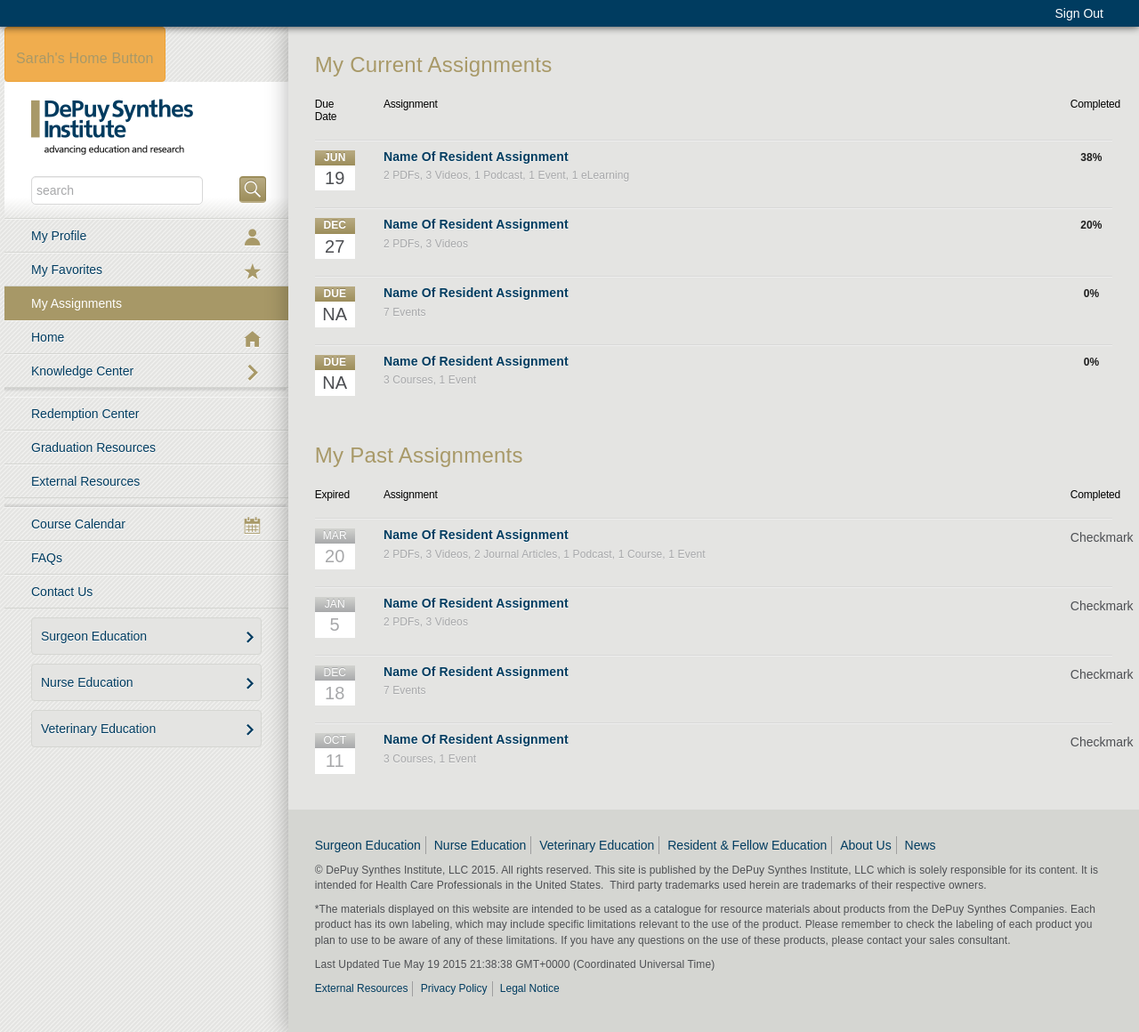
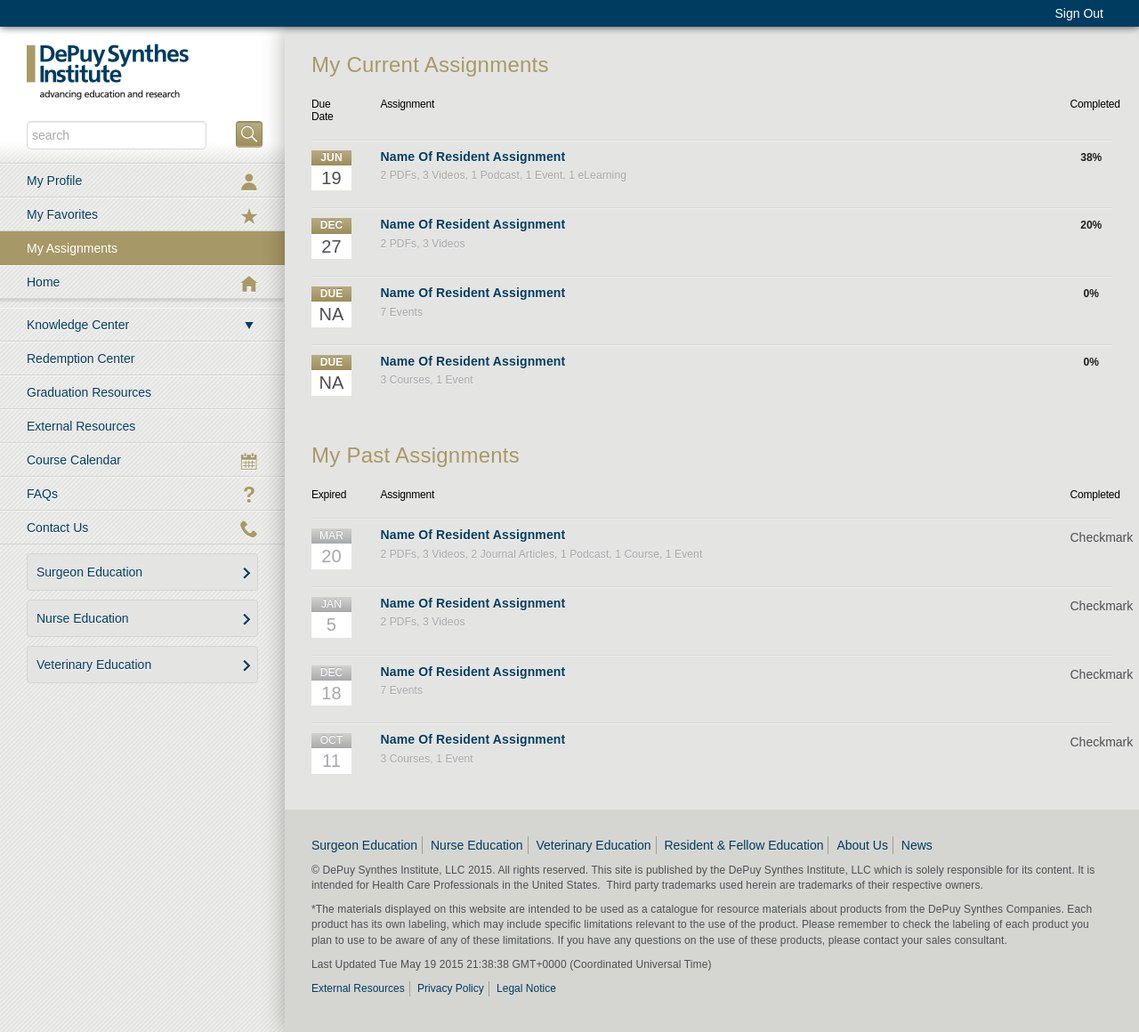
Before and after one commit to 12sm/depuysynthesinstitute, a PHP site: page /views/my-assignments/resident.php in a window 1280 px wide. Shown: the whole page at 89% size. Run offline with PHP 8.4, Linux system fonts and the light colour scheme; some libraries are stand-ins or nearby versions.

Commit message:
Director styles, menu styles, resident styles, all sorts of styles

```diff
--- a/css/source/app.css
+++ b/css/source/app.css
@@ -12,6 +12,10 @@
 
 .center {
   text-align:center!important;
+}
+
+.blue {
+  color:#003C60!important;
 }
 
 .no-padding {
@@ -55,6 +69,28 @@
   border: 1px solid #D8D8D8;
   border-radius: 5px;
   width: 100%;
+}
+
+/* Icons */
+
+.icon-trash:before {
+    content: "\e619";
+}
+
+.icon-checkmark:before {
+    content: "\e617";
+}
+
+.icon-arrow-down:before {
+    content: "\e61a";
+}
+
+.icon-phone:before {
+    content: "\e616";
+}
+
+.icon-question:before {
+    content: "\e618";
 }
 
 
@@ -180,6 +216,9 @@
   box-shadow: none!important;
 }
 
+span.twitter-typeahead {
+  width: 100%;
+}
 
 
 /* Surgeon Ed Logged Out */
@@ -194,6 +233,28 @@
 ul.dropdown-menu.mobile-nav li.sub-nav a {
   white-space: pre-wrap;
 }
+
+/* Residents Manu */
+
+.residents-menu li.nav-knowledge-center,
+.residents-menu li.nav-knowledge-center,
+.residents-menu li.nav-calendar {
+  list-style: none;
+  -webkit-box-shadow: none!important;
+  -moz-box-shadow: none!important;
+  box-shadow: none!important;
+  margin-bottom: 0;
+  margin-top:0;
+}
+
+.residents-menu li.nav-home {
+  list-style: none;
+  -webkit-box-shadow: -2px 3px 2px 0 rgba(000,000,000,.1)!important;
+  -moz-box-shadow: -2px 3px 2px 0 rgba(000,000,000,.1)!important;
+  box-shadow: -2px 3px 2px 0 rgba(000,000,000,.1)!important;
+  margin-bottom: 10px;
+}
+
 
 
 
@@ -840,7 +933,7 @@
   }
 
   .container-fluid {
-    padding: 0 0 0 5px;
+    padding: 0px;
   }
 
   .new-assignment-form h2 {
--- a/views/my-assignments/current-sequential-assignment.php
+++ b/views/my-assignments/current-sequential-assignment.php
@@ -39,14 +39,14 @@
                   <button type="button" class="btn btn-primary">Edit Assignment</button>
                 </div>
                 <div class="col-xs-3 col-sm-2 col-md-2 col-lg-1">
-                  <a href="#">
+                  <a href="#" class="delete-link">
                     Delete
                   </a>
                 </div>
               </div>
             </div>
 
-            <div class="modSpacer">
+            <div class="modSpacer asignee-list">
               <div class="row">
                 <div class="col-xs-6">
                   <h6 class="completed">
--- a/views/my-assignments/resident.php
+++ b/views/my-assignments/resident.php
@@ -4,7 +4,7 @@
   <body>
     <?php include '../templates/sign-in-out.php';?>
     <div class="main_wrapper container-fluid">
-      <div class="left_column hidden-xs col-sm-4 col-md-3">
+      <div class="left_column hidden-xs col-sm-4 col-md-3 residents-menu">
         <?php include '../templates/logo-search-sm.php';?>
         <?php include '../templates/nav-sm.php';?>
       </div>
--- a/views/my-assignments/show-sequential.php
+++ b/views/my-assignments/show-sequential.php
@@ -33,7 +33,7 @@
 
     <?php include '../templates/sign-in-out.php';?>
     <div class="main_wrapper container-fluid">
-      <div class="left_column hidden-xs col-sm-4 col-md-3">
+      <div class="left_column hidden-xs col-sm-4 col-md-3 residents-menu">
         <?php include '../templates/logo-search-sm.php';?>
         <?php include '../templates/nav-sm.php';?>
       </div>
--- a/views/my-assignments/show-unordered.php
+++ b/views/my-assignments/show-unordered.php
@@ -4,7 +4,7 @@
   <body>
     <?php include '../templates/sign-in-out.php';?>
     <div class="main_wrapper container-fluid">
-      <div class="left_column hidden-xs col-sm-4 col-md-3">
+      <div class="left_column hidden-xs col-sm-4 col-md-3 residents-menu">
         <?php include '../templates/logo-search-sm.php';?>
         <?php include '../templates/nav-sm.php';?>
       </div>
--- a/views/my-assignments/single.php
+++ b/views/my-assignments/single.php
@@ -4,7 +4,7 @@
   <body>
     <?php include '../templates/sign-in-out.php';?>
     <div class="main_wrapper container-fluid">
-      <div class="left_column hidden-xs col-sm-4 col-md-3">
+      <div class="left_column hidden-xs col-sm-4 col-md-3 residents-menu">
         <?php include '../templates/logo-search-sm.php';?>
         <?php include '../templates/nav-sm.php';?>
       </div>
--- a/views/templates/logo-search-sm.php
+++ b/views/templates/logo-search-sm.php
@@ -1,6 +1,3 @@
-<a href="/" class="btn btn-warning">
-  <h1>Sarah's Home Button</h1>
-</a>
 <div class="column_header">
   <a href="http://localhost/~Prometheus_Boombox/depuy-institute/">
     <img alt="Depuy Synthes Institute - advancing education and research" border="0" class="hidden-xs" src="../../img/depuy-logo.png" />
--- a/views/templates/nav-sm.php
+++ b/views/templates/nav-sm.php
@@ -13,7 +13,7 @@
       <li class="nav-knowledge-center">
         <a href="#acc-menu6" class="coll-butt nav_knowledge-center" data-parent="#accordion6" data-toggle="collapse">
           Knowledge Center
-          <span class="pull-right glyphicon icon-caret-right"></span>
+          <span class="glyphicon icon-arrow-down pull-right blue"></span
         </a>
         <ul id="acc-menu6">
           <li><a href="#">General Principles And Fundamentals</a></li>
@@ -33,8 +33,8 @@
       <li class="nav-graduation-resources"><a href="/graduation-resources" class="nav_graduation-resources">Graduation Resources<span class="pull-right glyphicon icon-graduation-resources"></span></a></li>
       <li class="nav-external-resources"><a href="/external-resources" class="nav_external-resources">External Resources<span class="pull-right glyphicon icon-external-resources"></span></a></li>
       <li class="nav-calendar"><a href="/calendar" class="nav_calendar">Course Calendar<span class="pull-right glyphicon icon-cal"></span></a></li>
-      <li class="nav-faq"><a href="/calendar" class="nav_faq">FAQs<span class="pull-right glyphicon icon-faq"></span></a></li>
-      <li class="nav-contact"><a href="/contact" class="nav_contact">Contact Us<span class="pull-right glyphicon icon-earphone"></span></a></li>
+      <li class="nav-faq"><a href="/calendar" class="nav_faq">FAQs<span class="glyphicon icon-question pull-right"></span></a></li>
+      <li class="nav-contact"><a href="/contact" class="nav_contact">Contact Us<span class="glyphicon icon-phone pull-right"></span></a></li>
 
       <li class="sub-nav"><a href="/surgeon-education">Surgeon Education<span class="glyphicon icon-caret-right"></span></a></li>
       <li class="sub-nav"><a href="/nurse-education">Nurse Education<span class="glyphicon icon-caret-right"></span></a></li>
```
Also changed, not shown: other parts of css/source/app.css (+42 -0 lines), css/vendor/style.css (added, +136 -0 lines), views/my-assignments/current-unordered-assignment.php (+16 -22 lines), css/vendor/fonts/icomoon.ttf, css/vendor/fonts/icomoon.woff, 2 other files.
